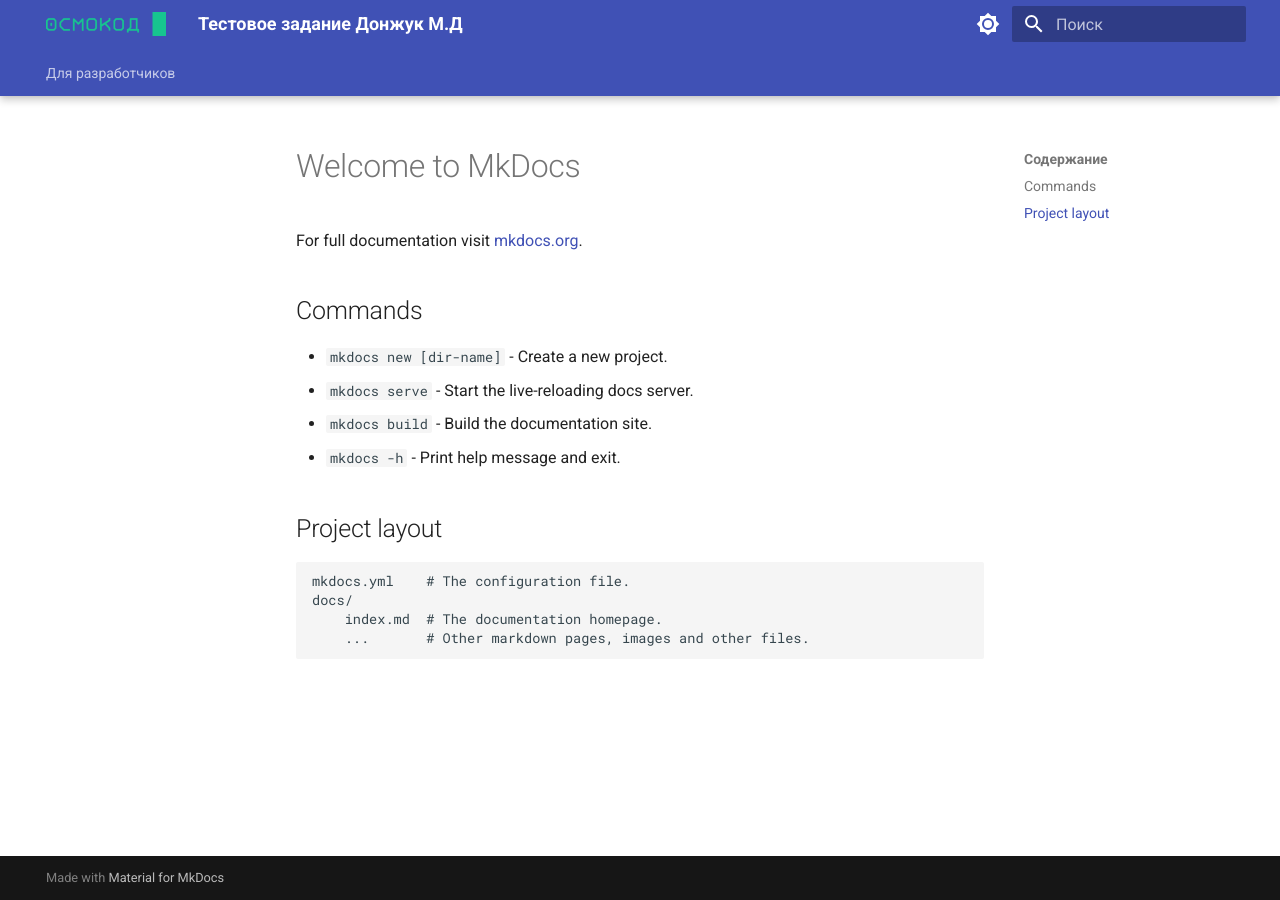
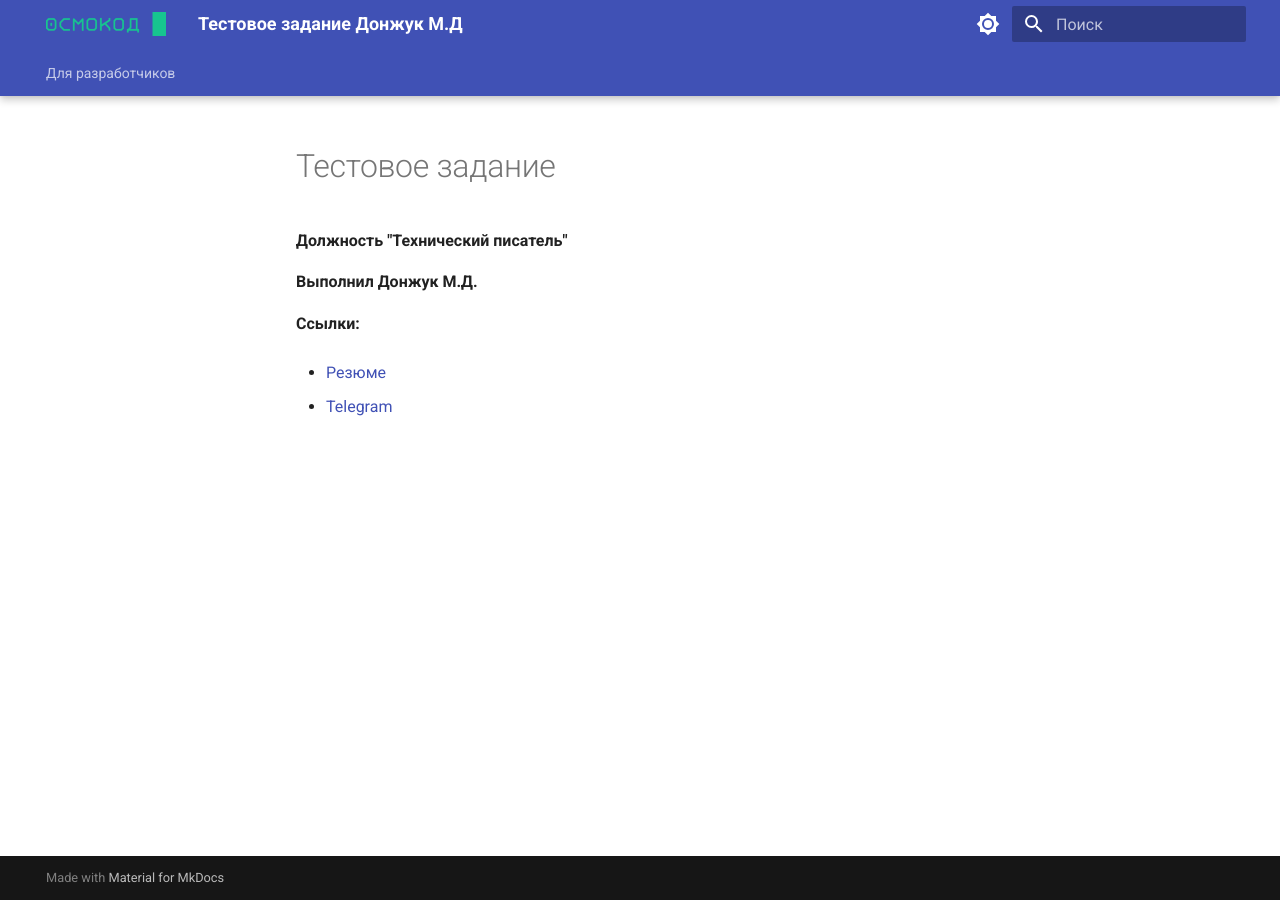
Before and after one commit to mihich-designed/osmocode, an MkDocs documentation site: the page built from docs/index.md, in a window 1280 px wide. Built offline with MkDocs 1.6.1 and Material for MkDocs 9.7.7, drawn with Linux system fonts in a browser that asks for light colours; the version menu is left out.

Commit message:
15.12.2024_17.06

```diff
--- a/docs/index.md
+++ b/docs/index.md
@@ -1,17 +1,10 @@
-# Welcome to MkDocs
+# Тестовое задание
+**Должность "Технический писатель"**
 
-For full documentation visit [mkdocs.org](https://www.mkdocs.org).
+**Выполнил Донжук М.Д.**
 
-## Commands
+**Ссылки:**
 
-* `mkdocs new [dir-name]` - Create a new project.
-* `mkdocs serve` - Start the live-reloading docs server.
-* `mkdocs build` - Build the documentation site.
-* `mkdocs -h` - Print help message and exit.
+- [Резюме](https://drive.google.com/file/d/11edmR1WGnjqXOegnUJ-IZrc4v7T_xPLt/view?usp=sharing)
 
-## Project layout
-
-    mkdocs.yml    # The configuration file.
-    docs/
-        index.md  # The documentation homepage.
-        ...       # Other markdown pages, images and other files.
+- [Telegram](https://t.me/donzhuk)
--- a/mkdocs.yml
+++ b/mkdocs.yml
@@ -24,8 +24,12 @@ theme:
 
 nav:
   - Для разработчиков:
-    - Руководство по использованию алгоритма CRouter:
-      - router_guide/index.md
+      - Техническая документация:
+        - Руководство по использованию алгоритма CRouter:
+          - router_guide/index.md
+      - Другое:
+          - С Новым Годом!:
+            - other/index.md
 
 plugins:
   - search:
```
Also changed, not shown: docs/other/index.md (added, +5 -0 lines), docs/router_guide/index.md (+1 -1 lines), docs/other/pub_setup.md (added), docs/other/setup.md (added).
